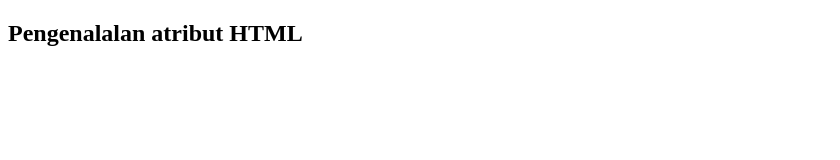
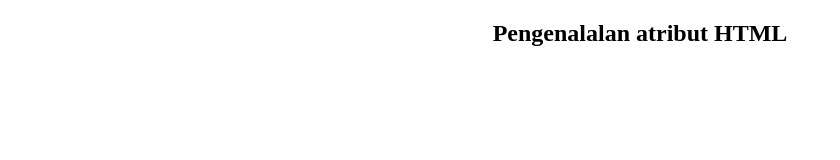
Before and after one commit to NailulFithriya/PBW2020-2021, a plain HTML site: page Pertemuan-1/Belajar HTML part3.html in a window 1280 px wide. Shown: the whole page, without its empty margins (0-840 px from the left). Drawn offline with Linux system fonts and the light colour scheme.

Commit message:
Atribut pada HTML

```diff
--- a/Pertemuan-1/Belajar HTML part3.html
+++ b/Pertemuan-1/Belajar HTML part3.html
@@ -4,6 +4,6 @@
     <title></title>
 </head>
 <body>
-    <strong><h2>Pengenalalan atribut HTML</h2></strong>
+    <h2 align="center">Pengenalalan atribut HTML</h2>
 </body>
 </html>
```
